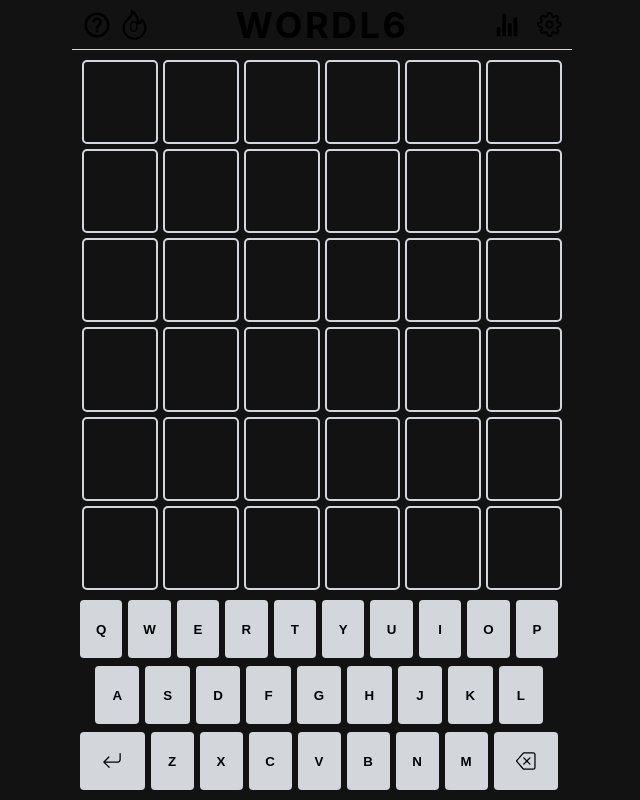
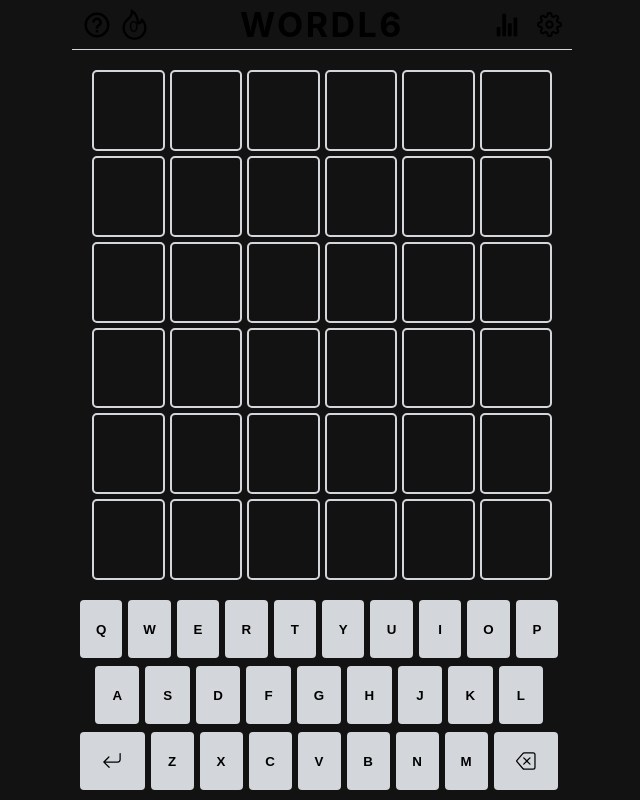
Before and after one commit to TheThomasY/wordl6, a Next.js app: page / in a window 1280 px wide. Shown: the whole page, without its empty margins (318-958 px from the left). Built offline with nearby package versions, Linux system fonts and the light colour scheme.

Commit message:
style: padding and font size tweaks

```diff
--- a/components/GameBoard/GameBoard.module.scss
+++ b/components/GameBoard/GameBoard.module.scss
@@ -12,5 +12,5 @@
   display: grid;
   grid-template-rows: repeat(6, 1fr);
   grid-gap: 0.5rem;
-  padding: 1rem;
+  padding: 2rem;
 }
--- a/components/Header/Header.module.scss
+++ b/components/Header/Header.module.scss
@@ -2,7 +2,7 @@ $border-dark: #2d2d2e;
 
 .header {
   height: 5rem;
-  padding: 0 1rem;
+  padding: 1rem;
   display: flex;
   justify-content: space-between;
   align-items: center;
@@ -46,7 +46,7 @@ $border-dark: #2d2d2e;
 }
 
 .title {
-  font-size: 3.6rem;
+  font-size: 3.4rem;
   text-transform: uppercase;
   letter-spacing: 0.25rem;
 }
--- a/components/UI/Settings.module.scss
+++ b/components/UI/Settings.module.scss
@@ -26,7 +26,7 @@ $border-dark: #2d2d2e;
   position: relative;
 
   h2 {
-    font-size: 3.6rem;
+    font-size: 3rem;
     text-transform: uppercase;
     letter-spacing: 0.25rem;
   }
```
